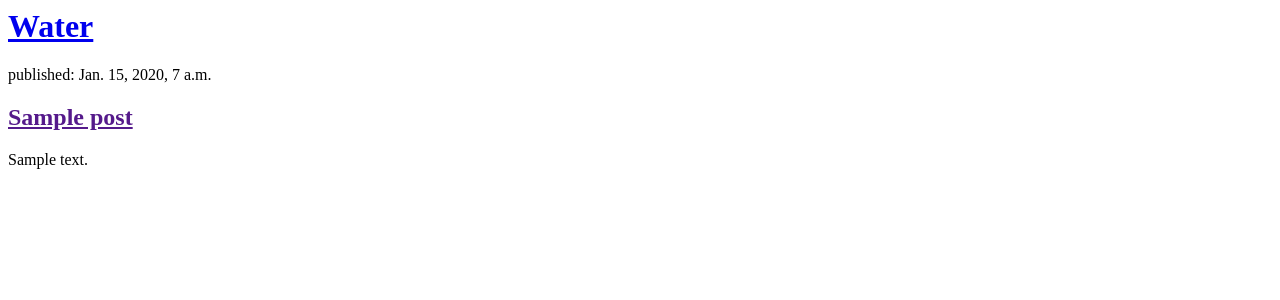
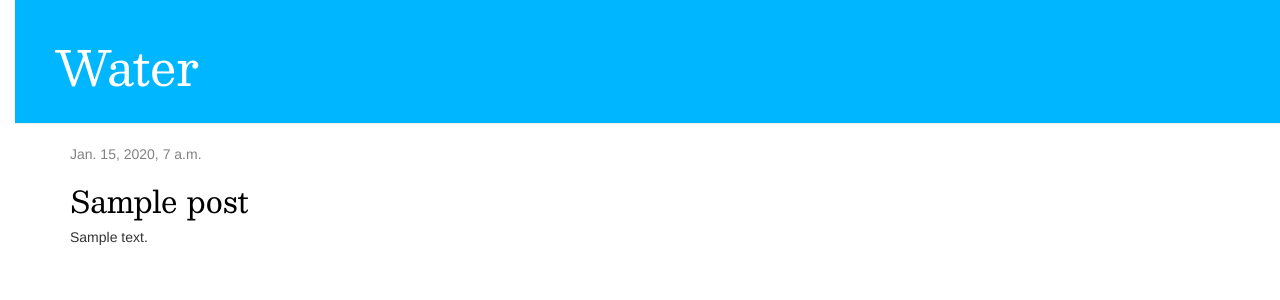
Before and after one commit to MineralWater150ml/my-first-blog, a Django app: page / in a window 1280 px wide. Shown: the top 300 px of the page. Run offline with Django 3.2, Linux system fonts and the light colour scheme; tables that the repository leaves empty hold one stand-in row (values such as "Sample post"); some libraries are stand-ins or nearby versions.

Commit message:
Added view/template & CSS

```diff
--- /dev/null
+++ b/blog/static/css/blog.css
@@ -0,0 +1,51 @@
+h1 a, h2 {
+    color: #008aff;
+    font-family: 'Besley', serif;
+}
+
+body {
+    padding-left: 15px;
+}
+
+.page-header {
+    background-color: #00b7ff;
+    margin-top: 0;
+    padding: 20px 20px 20px 40px;
+}
+
+.page-header h1, .page-header h1 a, .page-header h1 a:visited, .page-header h1 a:active {
+    color: #ffffff;
+    font-size: 36pt;
+    text-decoration: none;
+}
+
+.content {
+    margin-left: 40px;
+}
+
+.date {
+    color: #828282;
+}
+
+.save {
+    float: right;
+}
+
+.post-form textarea, .post-form input {
+    width: 100%;
+}
+
+.top-menu, .top-menu:hover, .top-menu:visited {
+    color: #ffffff;
+    float: right;
+    font-size: 26pt;
+    margin-right: 20px;
+}
+
+.post {
+    margin-bottom: 70px;
+}
+
+.post h2 a, .post h2 a:visited {
+    color: #000000;
+}
--- /dev/null
+++ b/blog/templates/blog/base.html
@@ -0,0 +1,27 @@
+{% load static %}
+
+<html>
+    <head>
+      <title>Water</title>
+      <link rel="stylesheet" href="//maxcdn.bootstrapcdn.com/bootstrap/3.2.0/css/bootstrap.min.css">
+      <link rel="stylesheet" href="//maxcdn.bootstrapcdn.com/bootstrap/3.2.0/css/bootstrap-theme.min.css">
+      <link rel="preconnect" href="https://fonts.googleapis.com">
+      <link rel="preconnect" href="https://fonts.gstatic.com" crossorigin>
+      <link href="https://fonts.googleapis.com/css2?family=Besley&display=swap" rel="stylesheet">
+      <link rel="stylesheet" href="{% static 'css/blog.css' %}">
+
+    </head>
+    <body>
+      <div class="page-header">
+        <h1><a href="/">Water</a></h1>
+    </div>
+       <div class="content container">
+          <div class="row">
+             <div class="col-md-8">
+            {% block content %}
+            {% endblock %}
+             </div>
+          </div>
+       </div>
+    </body>
+</html>
--- a/blog/templates/blog/post_list.html
+++ b/blog/templates/blog/post_list.html
@@ -1,18 +1,13 @@
-<html>
-    <head>
-        <title>Water</title>
-    </head>
-    <body>
-        <div>
-            <h1><a href="/">Water</h1></a></h1>
+{% extends 'blog/base.html' %}
+
+{% block content %}
+    {% for post in posts %}
+        <div class="post">
+            <div class="date">
+                {{ post.published_date }}
+            </div>
+            <h2><a href="{% url 'post_detail' pk=post.pk %}">{{ post.title }}</a></h2>
+            <p>{{ post.text|linebreaksbr }}</p>
         </div>
-
-        {% for post in posts %}
-    <div>
-        <p>published: {{ post.published_date }}</p>
-        <h2><a href="">{{ post.title }}</a></h2>
-        <p>{{ post.text|linebreaksbr }}</p>
-    </div>
-{% endfor %}
-    </body>
-</html>
+    {% endfor %}
+{% endblock %}
--- a/blog/urls.py
+++ b/blog/urls.py
@@ -3,4 +3,5 @@ from . import views
 
 urlpatterns = [
     path('', views.post_list, name='post_list'),
+    path('post/<int:pk>/', views.post_detail, name='post_detail'),
 ]
--- a/blog/views.py
+++ b/blog/views.py
@@ -1,7 +1,11 @@
-from django.shortcuts import render
+from django.shortcuts import render, get_object_or_404
 from django.utils import timezone
 from .models import Post
 
 def post_list(request):
     posts = Post.objects.filter(published_date__lte=timezone.now()).order_by('published_date')
     return render(request, 'blog/post_list.html', {'posts': posts})
+
+def post_detail(request, pk):
+    post = get_object_or_404(Post, pk=pk)
+    return render(request, 'blog/post_detail.html', {'post': post})
```
Also changed, not shown: blog/templates/blog/post_detail.html (added, +13 -0 lines).
